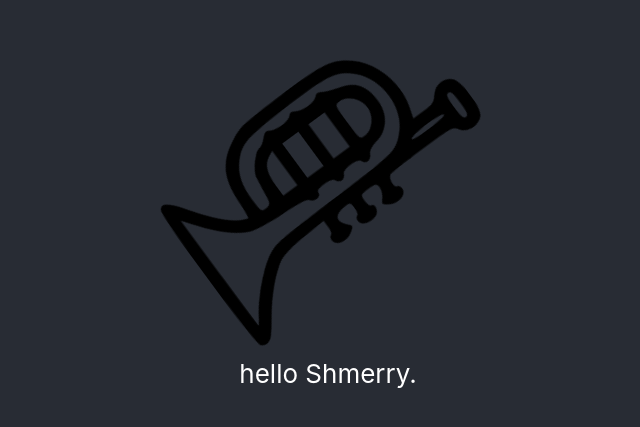
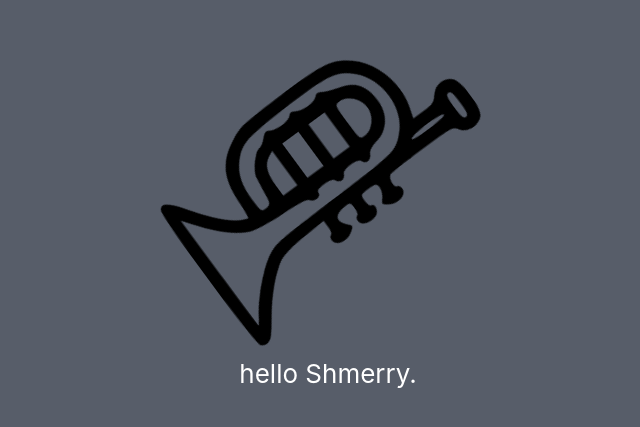
Before and after one commit to TOduah/Banded, a React (Create React App) app: page / in a window 1280 px wide. Shown: the part 187-614 px from the top of the page, without its empty margins (312-952 px from the left). Built offline with nearby package versions, Linux system fonts and the light colour scheme.

Commit message:
testing background color change

```diff
--- a/src/App.css
+++ b/src/App.css
@@ -14,7 +14,7 @@
 }
 
 .App-header {
-  background-color: #282c34;
+  background-color: #575d69;
   min-height: 100vh;
   display: flex;
   flex-direction: column;
--- a/src/App.js
+++ b/src/App.js
@@ -1,11 +1,11 @@
-import logo from './logo.svg';
+import trumpet from './trumpet.svg';
 import './App.css';
 
 function App() {
   return (
     <div className="App">
       <header className="App-header">
-        <img src={logo} className="App-logo" alt="logo" />
+        <img src={trumpet} className="App-logo" alt="logo" />
         <p>
           hello Shmerry.
         </p>
```
Also changed, not shown: src/trumpet.svg (renamed from src/logo.svg).
